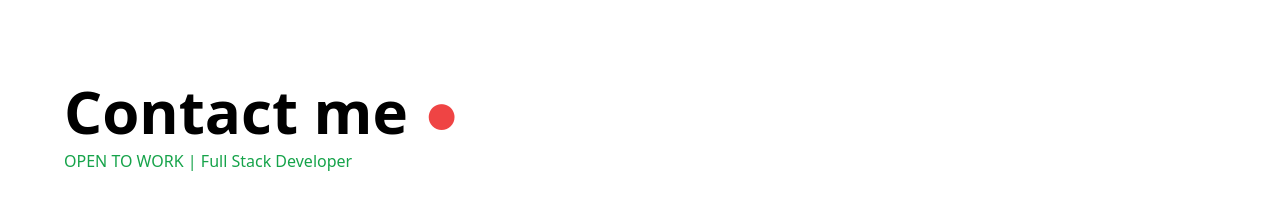
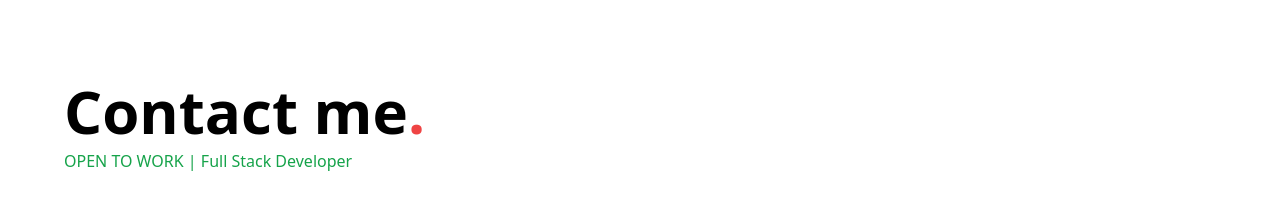
Before and after one commit to HarshForreal/portfolio, a React (Vite) app: page /contact in a window 1280 px wide. Shown: the part 135-337 px from the top of the page. Built offline with nearby package versions, Linux system fonts and the light colour scheme; a web font is replaced by a local one.

Commit message:
modified contact.jsx

```diff
--- a/src/pages/Contact.jsx
+++ b/src/pages/Contact.jsx
@@ -6,7 +6,8 @@ const Contact = () => {
     <div className="contact-container bg-white text-black p-8 mt-20">
       <div>
         <h1 className="text-6xl font-bold">
-          Contact me <span className="text-red-500">●</span>
+          {/* <span className="text-red-500">●</span>Contact me */}
+          Contact me<span className="text-red-500">.</span>
         </h1>
         <p className="text-green-600 mt-2">
           OPEN TO WORK | Full Stack Developer
```
